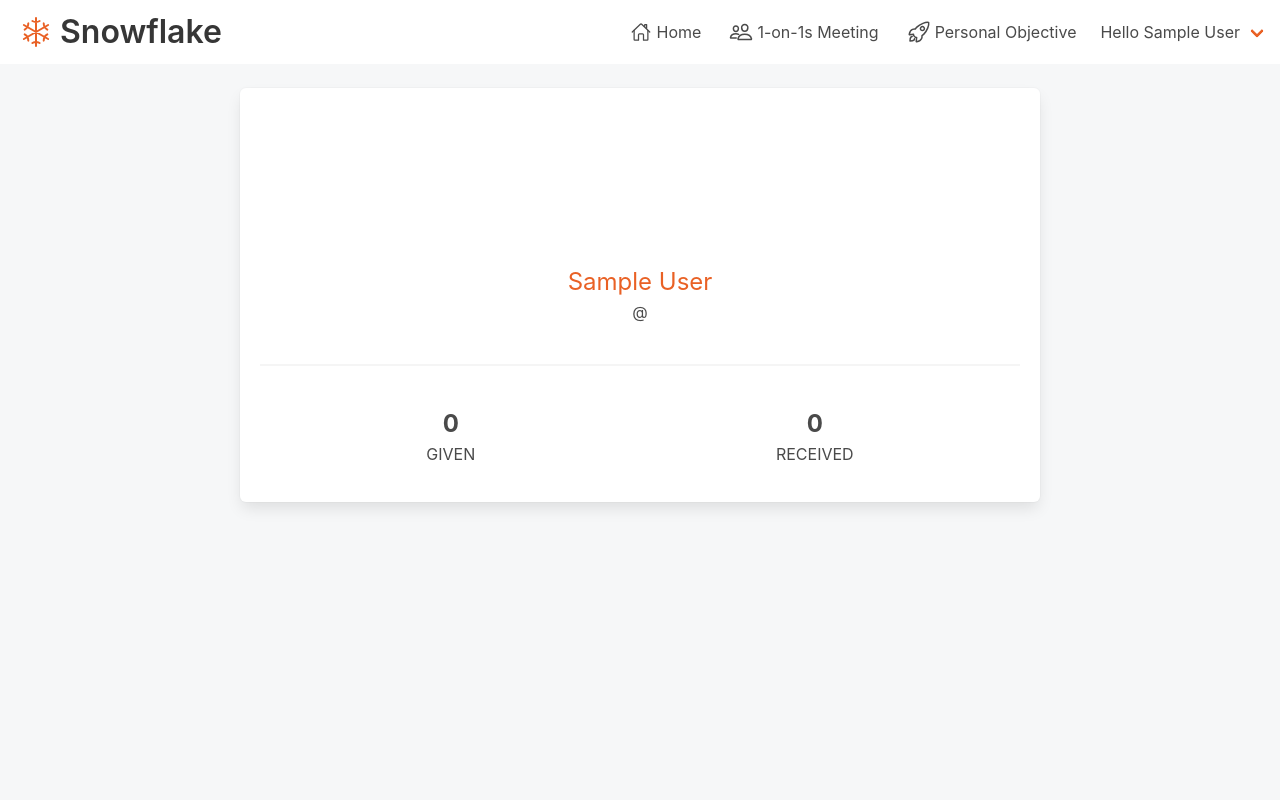
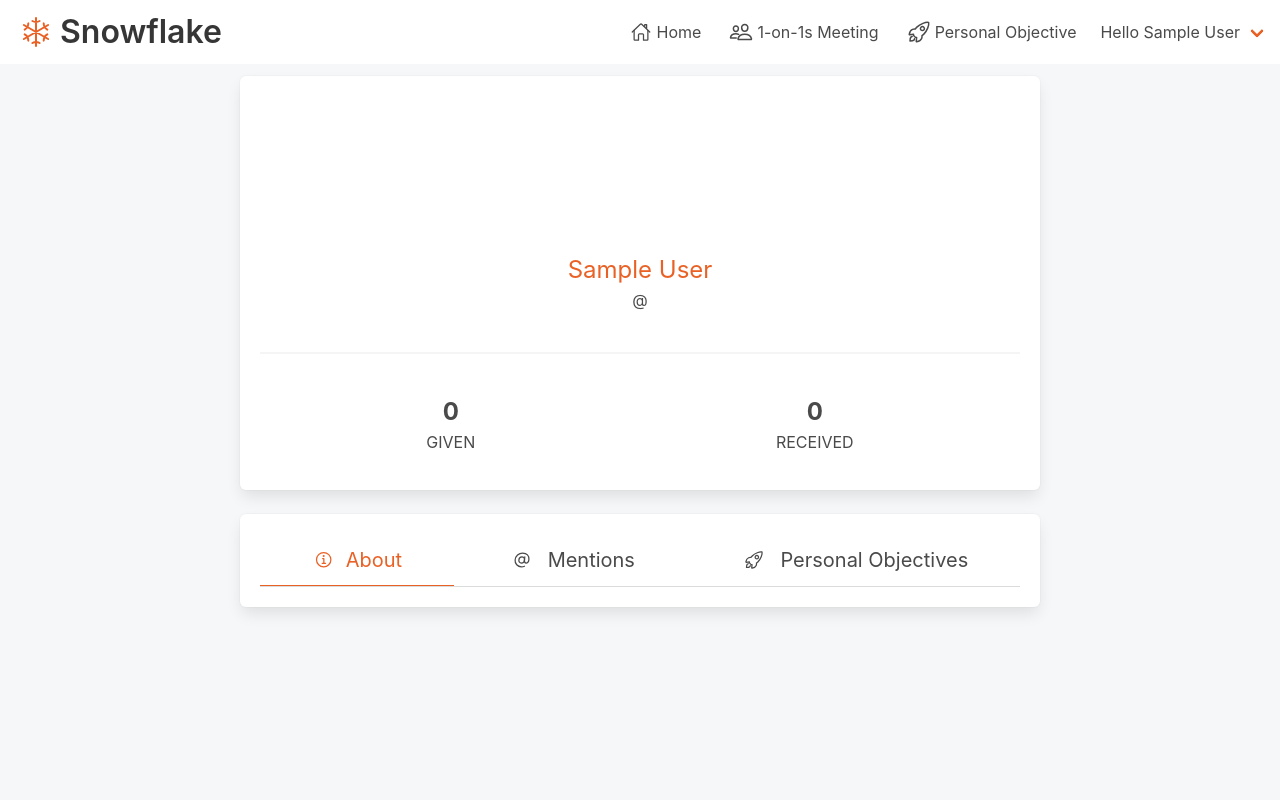
Before and after one commit to snowflake-app/snowflake, a Flask app: page /profile in a window 1280 px wide. Run offline with Flask 2, Linux system fonts and the light colour scheme; the visitor is signed in with stand-in values (Sample User, id 1); data that the repository does not hold is empty; style sheets or scripts are compiled from the project's sources; some libraries are stand-ins or nearby versions.

Commit message:
UI fixes

```diff
--- a/_sass/main.scss
+++ b/_sass/main.scss
@@ -80,3 +80,7 @@ body {
     border-bottom: 1px solid $border-light;
   }
 }
+
+.hide {
+  height:0;
+}
--- a/models/appreciation.py
+++ b/models/appreciation.py
@@ -54,6 +54,14 @@ class Appreciation:
                     'SELECT COUNT(*) FROM likes l where l.appreciation_id = %s', (self.id,))
                 likes = c.fetchone()[0]
                 return likes
+
+    def get_comment_count(self):
+        with get_db() as db:
+            with db.cursor() as c:
+                c.execute(
+                    'SELECT COUNT(*) FROM comment c where c.appreciation_id = %s', (self.id,))
+                comments = c.fetchone()[0]
+                return comments
 
     def is_liked_by(self, user: User):
         with get_db() as db:
--- a/templates/authenticated.html
+++ b/templates/authenticated.html
@@ -3,7 +3,7 @@
 {% block content %}
 
 <header>
-    <nav class="navbar" role="navigation" aria-label="main navigation">
+    <nav class="navbar is-fixed-top" role="navigation" aria-label="main navigation">
         <div class="navbar-brand">
             <a class="navbar-item" href="/">
         <span class="icon has-text-primary is-large">
@@ -79,7 +79,7 @@
         </div>
     </nav>
 </header>
-<main class="mt-5">
+<main class="pt-5">
     {% block body %}
     {% endblock %}
 </main>
--- a/templates/base.html
+++ b/templates/base.html
@@ -9,7 +9,7 @@
     <link href="{{ url_for('static', filename='css/main.css') }}" rel="stylesheet" media="screen">
 </head>
 
-<body class="{% block page %}{% endblock %}">
+<body class="{% block page %}{% endblock %} has-navbar-fixed-top">
 {% block content %}{% endblock %}
 <script type="text/javascript" src="{{ url_for('static', filename='lib/main.js') }}"></script>
 <script src="https://unpkg.com/ionicons@5.2.3/dist/ionicons.js"></script>
--- a/templates/profile.html
+++ b/templates/profile.html
@@ -27,6 +27,36 @@
             </div>
         </div>
     </div>
+    <div class="box">
+        <div class="tabs is-medium is-fullwidth">
+            <ul>
+                <li class="is-active">
+                    <a>
+                        <span class="icon">
+                            <ion-icon name="information-circle-outline"></ion-icon>
+                        </span>
+                        <span>About</span>
+                    </a>
+                </li>
+                <li>
+                    <a>
+                        <span class="icon is-medium">
+                            <ion-icon name="at-outline"></ion-icon>
+                        </span>
+                        <span>Mentions</span>
+                    </a>
+                </li>
+                <li>
+                    <a>
+                        <span class="icon is-medium">
+                            <ion-icon name="rocket-outline"></ion-icon>
+                        </span>
+                        <span>Personal Objectives</span>
+                    </a>
+                </li>
+            </ul>
+        </div>
+    </div>
 </div>
 
 {% endblock %}
```
Also changed, not shown: _javascript/main.js (+8 -0 lines), templates/home.html (+8 -2 lines).
